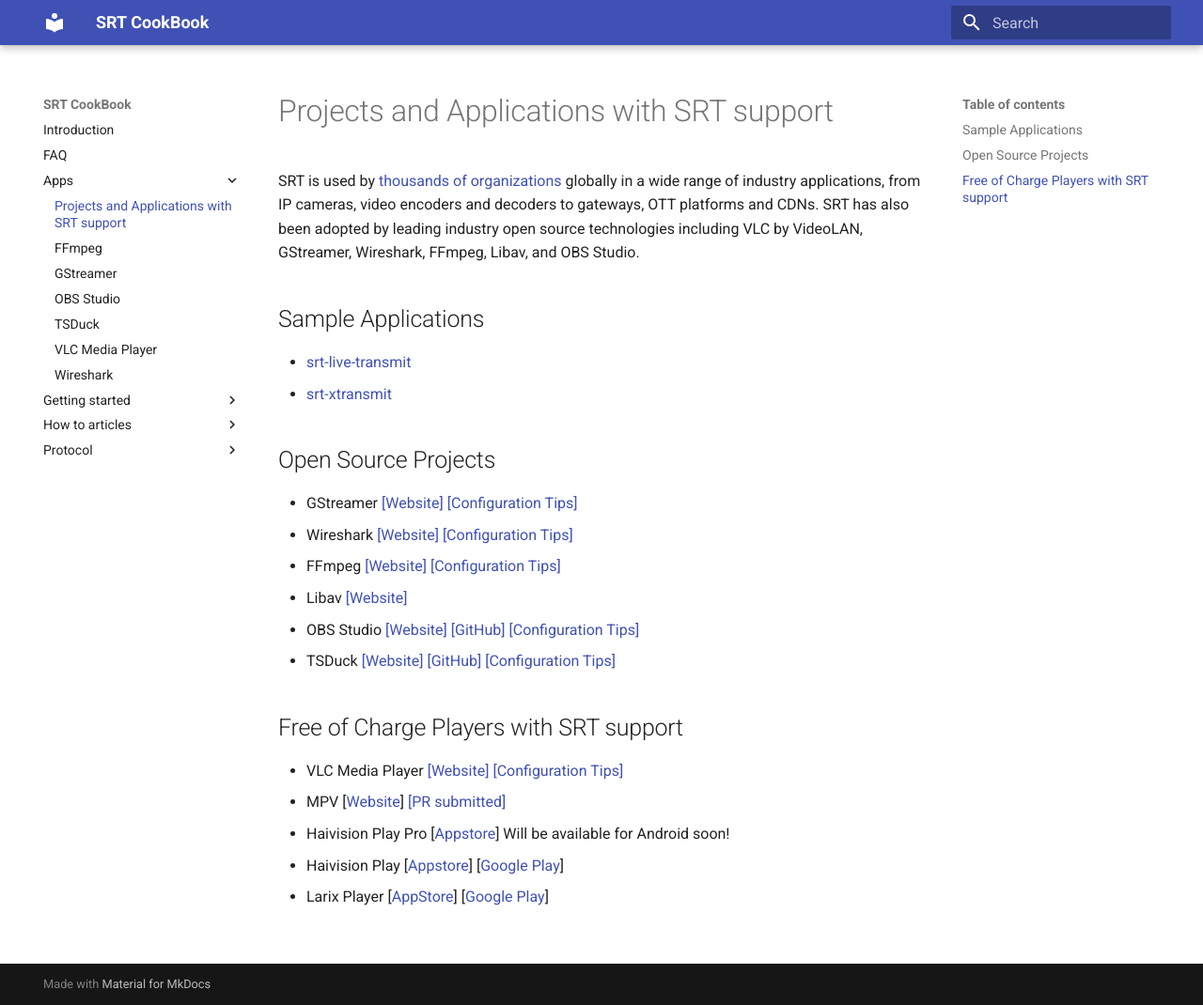
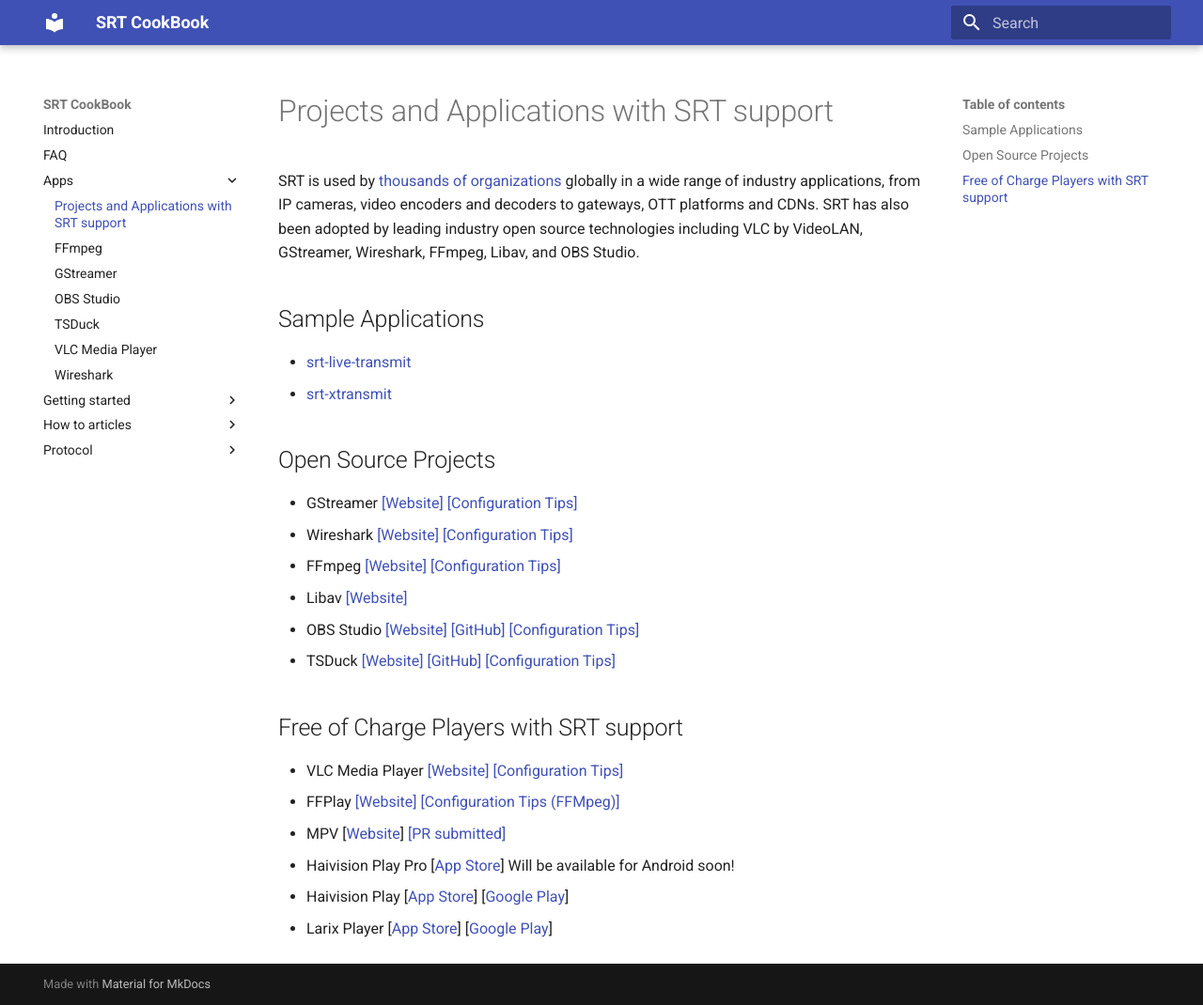
Before and after one commit to SRTLab/srt-cookbook, an MkDocs documentation site: the page built from docs/apps/index.md, in a window 1280 px wide and 1070 px high. Shown: the whole window at 94% size. Built offline with MkDocs 1.6.1 and Material for MkDocs 9.7.7, drawn with Linux system fonts in a browser that asks for light colours.

Commit message:
Added FFPlay to the list of players

```diff
--- a/docs/apps/index.md
+++ b/docs/apps/index.md
@@ -17,7 +17,8 @@
 ## Free of Charge Players with SRT support
 
 * VLC Media Player [[Website]](https://www.videolan.org/vlc/index.html) [[Configuration Tips]](https://srtlab.github.io/srt-cookbook/apps/vlc-media-player/)
+* FFPlay [[Website]](http://ffmpeg.org/ffplay.html) [[Configuration Tips (FFMpeg)]](https://srtlab.github.io/srt-cookbook/apps/ffmpeg/)
 * MPV [[Website](https://github.com/mpv-player/mpv)] [[PR submitted]](https://github.com/mpv-player/mpv/pull/8139)
-* Haivision Play Pro [[Appstore](https://apps.apple.com/de/app/haivision-play-pro/id1482925169?l=en)] Will be available for Android soon!
-* Haivision Play [[Appstore](https://apps.apple.com/de/app/haivision-play/id1054025311?l=en)] [[Google Play](https://play.google.com/store/apps/details?id=com.haivision.play)]
-* Larix Player [[AppStore](https://apps.apple.com/de/app/larix-player/id1238237026?l=en)] [[Google Play](https://play.google.com/store/apps/details?id=com.softvelum.sldp_player)]
+* Haivision Play Pro [[App Store](https://apps.apple.com/de/app/haivision-play-pro/id1482925169?l=en)] Will be available for Android soon!
+* Haivision Play [[App Store](https://apps.apple.com/de/app/haivision-play/id1054025311?l=en)] [[Google Play](https://play.google.com/store/apps/details?id=com.haivision.play)]
+* Larix Player [[App Store](https://apps.apple.com/de/app/larix-player/id1238237026?l=en)] [[Google Play](https://play.google.com/store/apps/details?id=com.softvelum.sldp_player)]
```
